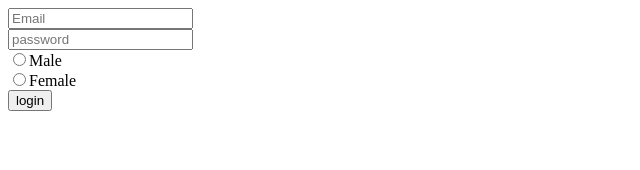
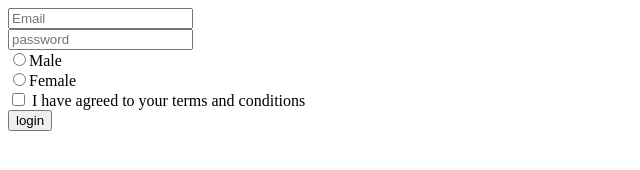
Before and after one commit to sayaya360/login-page, a plain HTML site: page index.html in a window 1280 px wide. Shown: the whole page, without its empty margins (0-640 px from the left). Drawn offline with Linux system fonts and the light colour scheme.

Commit message:
we have added check box input

```diff
--- a/index.html
+++ b/index.html
@@ -34,6 +34,8 @@
         <br>
         <input type="radio" name="gender">Female
         <br>
+        <input type="checkbox"> I have agreed to your terms and conditions
+        <br>
         <button>login</button>
     </form>
 </body>
```
